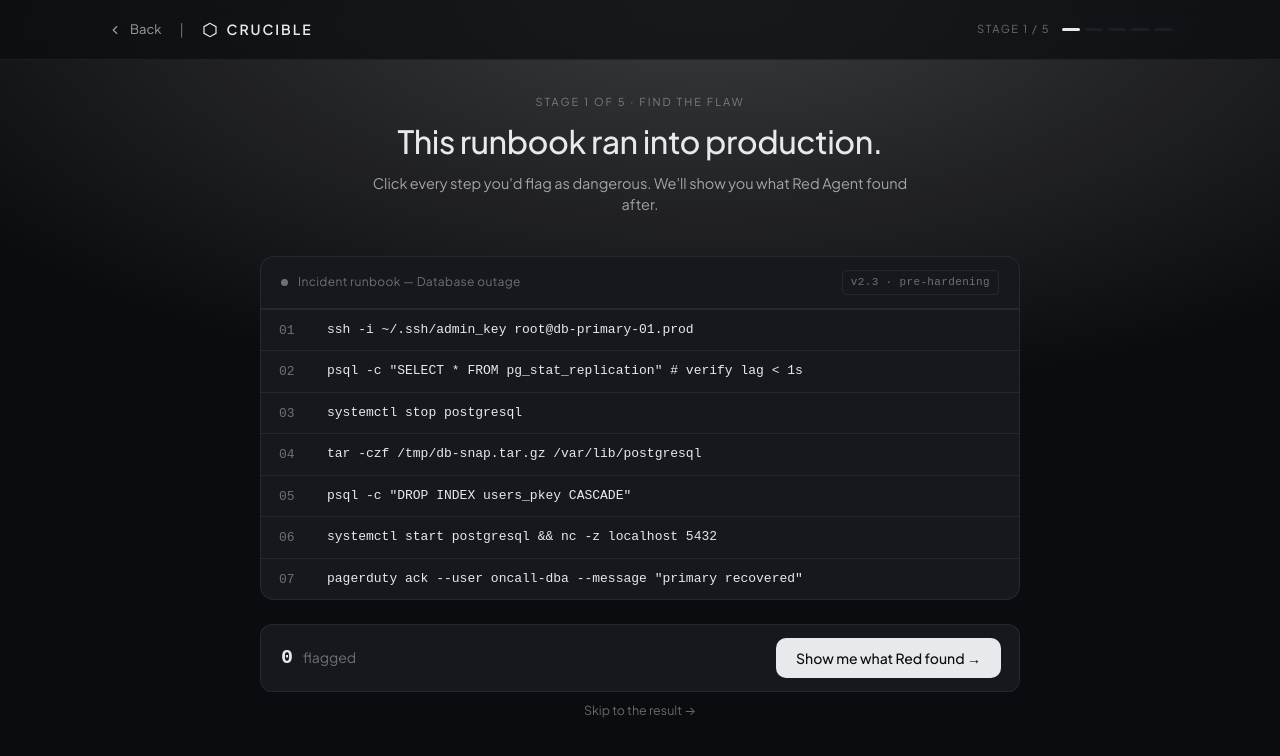
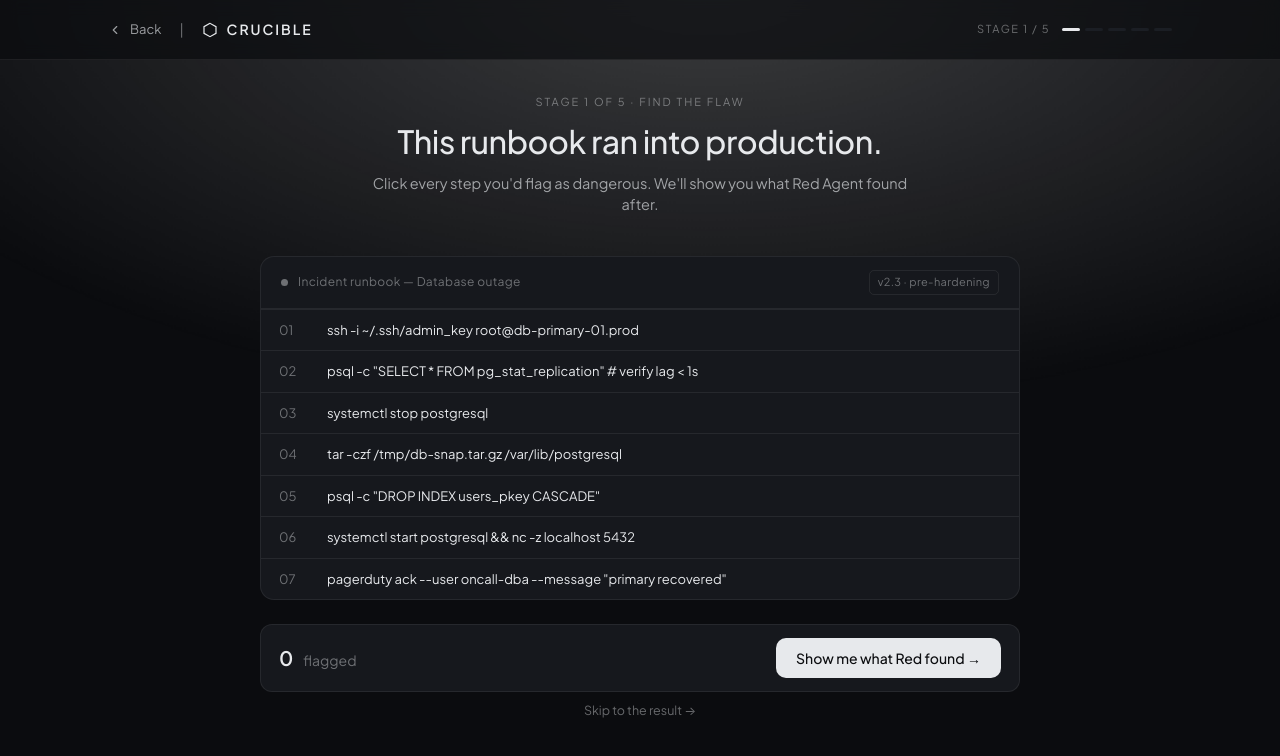
Before and after one commit to rosyadzainn/crucible, a Next.js app in the folder crucible-arena/: page /try in a window 1280 px wide. Shown: the top 756 px of the page. Built offline with nearby package versions, Linux system fonts and the light colour scheme.

Commit message:
typography: unify all fonts to Plus Jakarta Sans app-wide, remove IBM Plex and Space Grotesk

```diff
--- a/crucible-arena/app/globals.css
+++ b/crucible-arena/app/globals.css
@@ -24,10 +24,10 @@
   --green: #5fd08a;
   --green-soft: rgba(95, 208, 138, 0.13);
 
-  /* next/font fall-throughs (set on <html> via layout.tsx) */
-  --font-sans: "IBM Plex Sans", system-ui, sans-serif;
-  --font-mono: "IBM Plex Mono", ui-monospace, monospace;
-  --font-space: "Space Grotesk", sans-serif;
+  /* all typography unified to Plus Jakarta Sans */
+  --font-sans: var(--font-jakarta, "Plus Jakarta Sans", sans-serif);
+  --font-mono: var(--font-jakarta, "Plus Jakarta Sans", sans-serif);
+  --font-space: var(--font-jakarta, "Plus Jakarta Sans", sans-serif);
 }
 
 * {
--- a/crucible-arena/app/layout.tsx
+++ b/crucible-arena/app/layout.tsx
@@ -1,33 +1,8 @@
 import type { Metadata } from "next";
-import {
-  Space_Grotesk,
-  IBM_Plex_Sans,
-  IBM_Plex_Mono,
-  Plus_Jakarta_Sans,
-} from "next/font/google";
+import { Plus_Jakarta_Sans } from "next/font/google";
 import { LanguageProvider } from "@/lib/i18n";
 import "./globals.css";
 
-const spaceGrotesk = Space_Grotesk({
-  subsets: ["latin"],
-  weight: ["500", "600", "700"],
-  variable: "--font-space",
-});
-
-const plexSans = IBM_Plex_Sans({
-  subsets: ["latin"],
-  weight: ["400", "500", "600"],
-  variable: "--font-sans",
-});
-
-const plexMono = IBM_Plex_Mono({
-  subsets: ["latin"],
-  weight: ["400", "500"],
-  variable: "--font-mono",
-});
-
-// Landing-only display/body font. Space Grotesk + IBM Plex Sans stay loaded
-// because the /arena dashboard still uses them.
 const jakarta = Plus_Jakarta_Sans({
   subsets: ["latin"],
   weight: ["400", "500", "600", "700", "800"],
@@ -47,7 +22,7 @@ export default function RootLayout({
   return (
     <html
       lang="en"
-      className={`${spaceGrotesk.variable} ${plexSans.variable} ${plexMono.variable} ${jakarta.variable}`}
+      className={jakarta.variable}
     >
       <body>
         <LanguageProvider>{children}</LanguageProvider>
--- a/crucible-arena/app/try/try.css
+++ b/crucible-arena/app/try/try.css
@@ -191,7 +191,7 @@
 }
 .try .rbhead .rbtag {
   margin-left: auto;
-  font-family: ui-monospace, monospace;
+  font-family: inherit;
   font-size: 11px;
   color: var(--text3);
   padding: 3px 8px;
@@ -214,14 +214,14 @@
 .try .rline:hover:not(.clicked) { background: rgba(255,255,255,.022); }
 .try .rline.clicked { cursor: default; }
 .try .rline .rnum {
-  font-family: ui-monospace, monospace;
+  font-family: inherit;
   font-size: 13px;
   color: var(--text3);
   padding-top: 1px;
   transition: color .25s;
 }
 .try .rline .rcode {
-  font-family: ui-monospace, "JetBrains Mono", monospace;
+  font-family: inherit;
   font-size: 13.5px;
   color: var(--text);
   line-height: 1.55;
@@ -289,7 +289,7 @@
   color: var(--text);
   font-weight: 600;
   font-size: 22px;
-  font-family: ui-monospace, monospace;
+  font-family: inherit;
   min-width: 14px;
   display: inline-block;
   text-align: right;
@@ -423,7 +423,7 @@
 .try .ftag.high     { background: rgba(227,162,62,.12); color: var(--amber); border: 1px solid rgba(227,162,62,.3); }
 .try .ftag.medium   { background: rgba(184,168,107,.1); color: var(--med); border: 1px solid rgba(184,168,107,.28); }
 .try .fref {
-  font-family: ui-monospace, monospace;
+  font-family: inherit;
   font-size: 11px;
   color: var(--text3);
   letter-spacing: .04em;
@@ -437,7 +437,7 @@
 }
 .try .finding p { color: var(--text2); font-size: 14px; line-height: 1.6; }
 .try .finding p code {
-  font-family: ui-monospace, monospace;
+  font-family: inherit;
   font-size: 12.5px;
   background: var(--bg2);
   padding: 1px 6px;
@@ -463,11 +463,11 @@
 }
 .try .dhead .dtitle {
   color: var(--text2);
-  font-family: ui-monospace, monospace;
+  font-family: inherit;
   font-size: 13px;
 }
 .try .dhead .dver {
-  font-family: ui-monospace, monospace;
+  font-family: inherit;
   font-size: 12px;
   color: var(--text3);
   padding: 3px 9px;
@@ -514,7 +514,7 @@
   background: var(--bg2);
 }
 .try .cref .cnum {
-  font-family: ui-monospace, monospace;
+  font-family: inherit;
   font-size: 11px;
   color: var(--text2);
   padding: 2px 8px;
@@ -529,7 +529,7 @@
 }
 .try .cref .ctitle { color: var(--text); font-weight: 500; font-size: 13px; }
 
-.try .diff { padding: 6px 0; font-family: ui-monospace, "JetBrains Mono", monospace; font-size: 13px; }
+.try .diff { padding: 6px 0; font-family: inherit; font-size: 13px; }
 .try .dline {
   display: grid;
   grid-template-columns: 22px 1fr;
@@ -640,7 +640,7 @@
 }
 .try .rrow:first-of-type { border-top: 0; padding-top: 6px; }
 .try .rlbl { font-size: 14px; color: var(--text2); }
-.try .rscore { font-family: ui-monospace, monospace; font-size: 13px; color: var(--text); font-variant-numeric: tabular-nums; }
+.try .rscore { font-family: inherit; font-size: 13px; color: var(--text); font-variant-numeric: tabular-nums; }
 .try .rscore .rmax { color: var(--text3); }
 .try .rbar-wrap {
   grid-column: 1 / -1;
@@ -694,7 +694,7 @@
 .try .vmeta { flex: 1; min-width: 0; }
 .try .vmeta .vrow { display: flex; gap: 14px; flex-wrap: wrap; align-items: baseline; }
 .try .vmeta .vlbl { font-size: 11px; letter-spacing: .12em; text-transform: uppercase; color: var(--text3); font-weight: 600; }
-.try .vmeta .vval { font-family: ui-monospace, monospace; font-size: 13px; color: var(--text); }
+.try .vmeta .vval { font-family: inherit; font-size: 13px; color: var(--text); }
 .try .vsigned { margin-top: 6px; font-size: 12.5px; color: var(--text3); }
 .try .vsigned strong { margin-left: 3px; }
 
@@ -750,7 +750,7 @@
   line-height: 1.25;
   letter-spacing: -.005em;
 }
-.try .psub { font-size: 12px; color: var(--text3); font-family: ui-monospace, monospace; }
+.try .psub { font-size: 12px; color: var(--text3); font-family: inherit; }
 .try .psub code { font-family: inherit; color: var(--text2); }
 .try .phead-right { display: flex; flex-direction: column; align-items: flex-end; gap: 13px; }
 .try .pscore { text-align: right; line-height: 1; }
@@ -841,7 +841,7 @@
 .try .chainviz5 .block:nth-child(9) { animation-delay: 1.25s; }
 .try .chainviz5 .block.head { border-color: var(--blue); background: var(--blue-soft); }
 .try .chainviz5 .bnum {
-  font-family: ui-monospace, monospace;
+  font-family: inherit;
   font-size: 10px;
   color: var(--text3);
   letter-spacing: .04em;
@@ -851,7 +851,7 @@
 }
 .try .chainviz5 .block.head .bnum { color: var(--blue); font-weight: 600; }
 .try .chainviz5 .bhash {
-  font-family: ui-monospace, monospace;
+  font-family: inherit;
   font-size: 10.5px;
   color: var(--text2);
   margin: 4px 0 3px;
@@ -914,7 +914,7 @@
   background: var(--green);
   flex: 0 0 auto;
 }
-.try .pstatus code { font-family: ui-monospace, monospace; color: inherit; opacity: .85; font-size: 12px; }
+.try .pstatus code { font-family: inherit; color: inherit; opacity: .85; font-size: 12px; }
 .try .pstatus.broken { background: var(--red-soft); border-color: rgba(235,90,82,.28); color: var(--red); }
 .try .pstatus.broken .psdot { background: var(--red); }
 .try .pcbuttons { display: flex; gap: 10px; margin-left: auto; }
@@ -949,7 +949,7 @@
   font-weight: 600;
   margin-bottom: 5px;
 }
-.try .pfoot-val { font-size: 13px; color: var(--text2); font-family: ui-monospace, monospace; }
+.try .pfoot-val { font-size: 13px; color: var(--text2); font-family: inherit; }
 .try .pfoot-val strong { color: var(--text); font-family: "Plus Jakarta Sans", sans-serif; font-weight: 600; }
 
 .try .finalcta {
```
